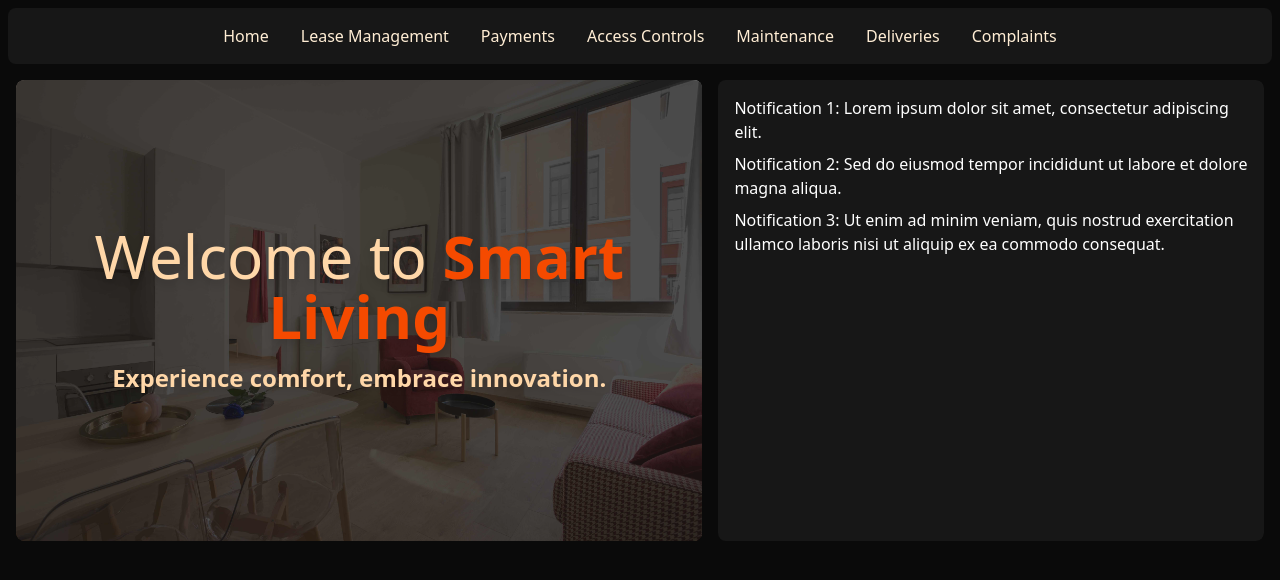
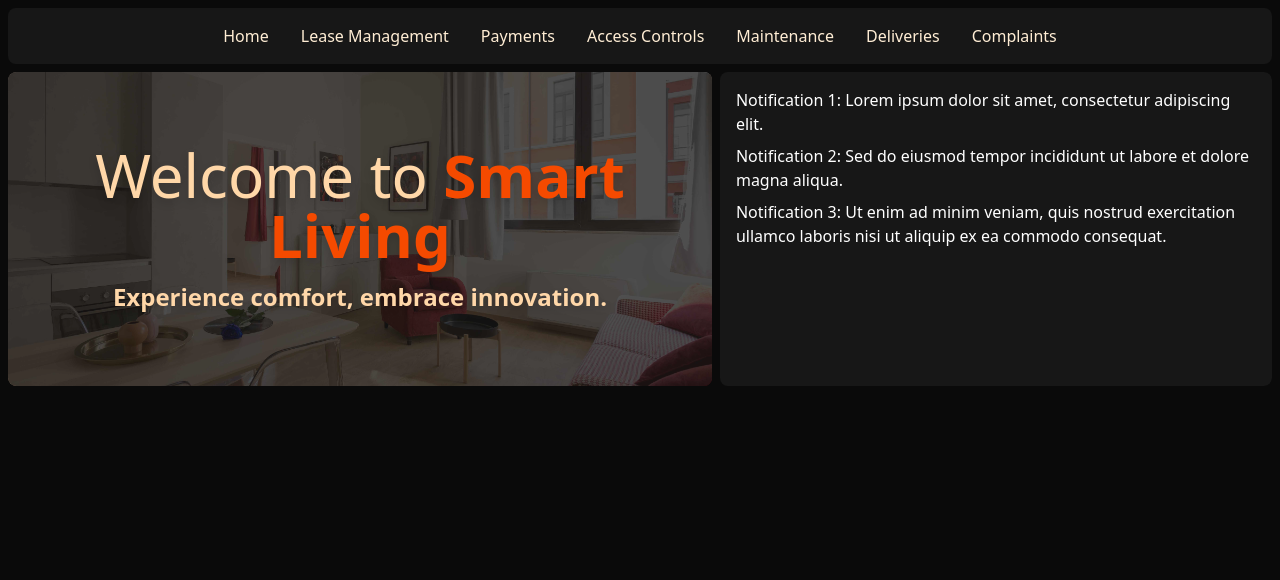
Before and after one commit to clarktr1/2025-Cohort-Team-2, a React (Vite) app in the folder frontend/: page /tenant in a window 1280 px wide. Shown: the top 580 px of the page. Built offline with nearby package versions, Linux system fonts and the light colour scheme.

Commit message:
change width of top part

```diff
--- a/frontend/src/pages/Tenant/Tenant.tsx
+++ b/frontend/src/pages/Tenant/Tenant.tsx
@@ -2,8 +2,8 @@
 const TenantPage = () => {
 
     return (
-        <div className="bg-neutral-950 h-screen p-4">
-            <div className="flex h-3/5 rounded-lg overflow-hidden gap-4">
+        <div className="bg-neutral-950 h-screen p-2">
+            <div className="flex h-2/5 rounded-lg overflow-hidden gap-2">
                 <div className="w-full rounded-lg overflow-hidden relative">
                     {/* Background Image */}
                     <img
```
